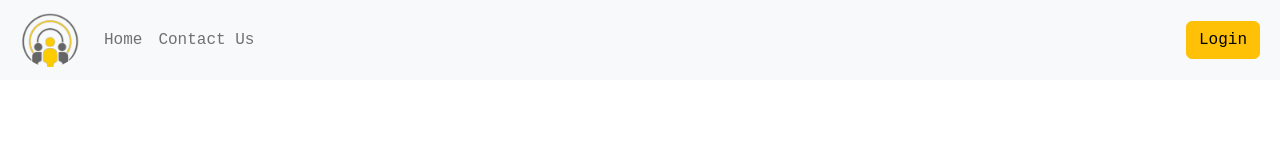
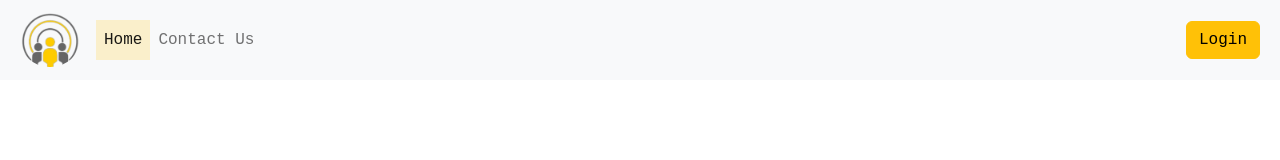
Before and after one commit to rahaf-adel/Ithaq, a React (Create React App) app: page / in a window 1280 px wide. Shown: the top 160 px of the page. Built offline with nearby package versions, Linux system fonts and the light colour scheme; the HTML template or start-up script is replaced by a standard one.

Commit message:
edit header

```diff
--- a/src/Components/Header.js
+++ b/src/Components/Header.js
@@ -4,7 +4,7 @@ import logo from "./Assets/Images/IthaqLogo.png";
 import { NavLink } from "react-router-dom";
 function Navbars() {
   const nav = [
-    { label: "Home", href: "/Home" },
+    { label: "Home", href: "/" },
     { label: "Contact Us", href: "/CountactUs" },
   ];
   const navLogin = [
--- a/src/Components/Login.js
+++ b/src/Components/Login.js
@@ -24,6 +24,7 @@ import { Navigate   } from "react-router-dom";
 import { useState } from 'react';
 // import axios from 'axios';
 import { NavLink } from 'react-router-dom';
+
 export default function SimpleCard() {
   const [userName, setUserName] = useState("")
   const [password, setPassword] = useState("")
@@ -45,7 +46,6 @@ export default function SimpleCard() {
       })
       .then((respons) => {
         console.log(respons.data);
-        alert(respons.data.msg);
         if (
           respons.data.msg == "Wellcome to Atim system >> Your token is ready"
         ) {
```
